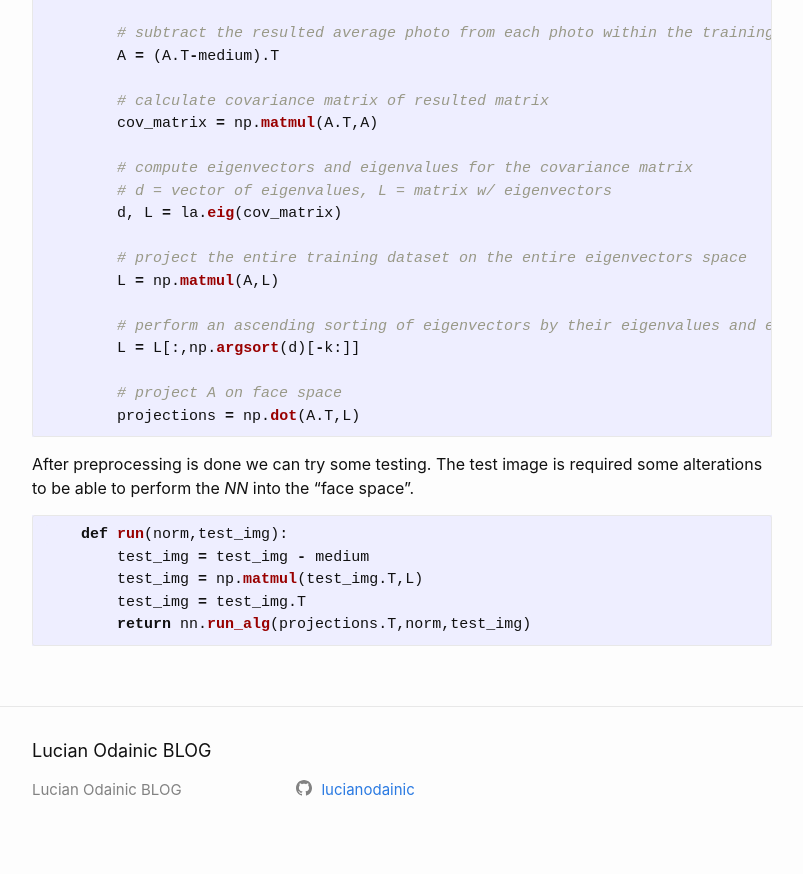
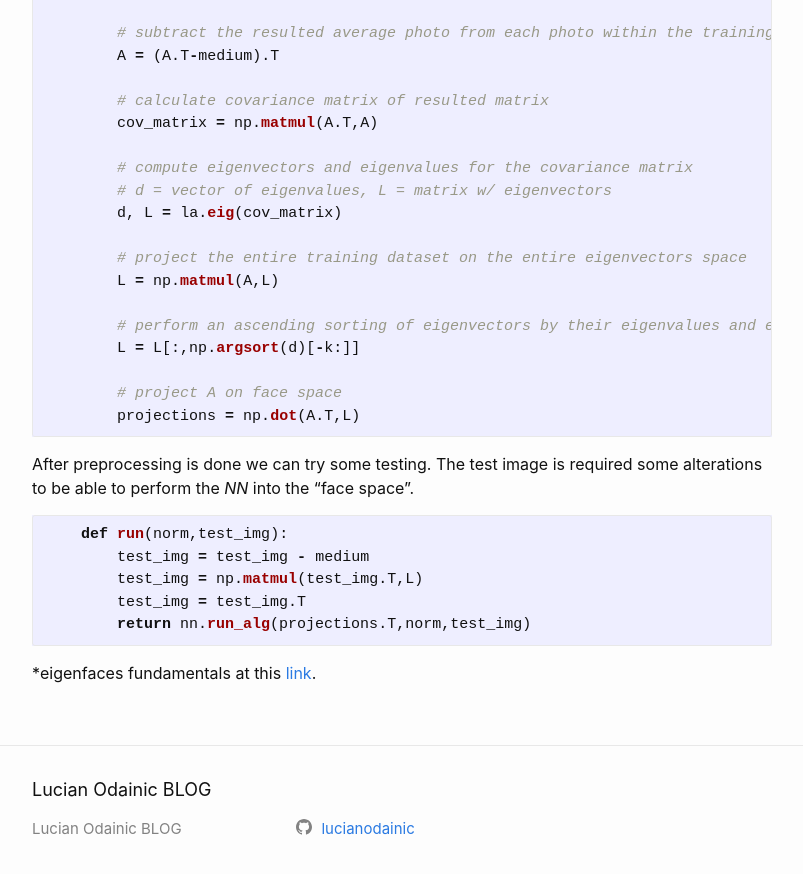
Before and after one commit to lucianodainic/lucianodainic.github.io, a Jekyll site: the page built from _posts/2022-06-20-face-recognition-algorithms-comparison-analysis.markdown, in a window 1280 px wide and 900 px high, scrolled down 2101 px. Shown: the top 874 px of the window, without its empty margins (238-1041 px from the left). Built offline with Jekyll 4.4.1, drawn with Linux system fonts in a browser that asks for light colours.

Commit message:
Add eigenfaces

```diff
--- a/_posts/2022-06-20-face-recognition-algorithms-comparison-analysis.markdown
+++ b/_posts/2022-06-20-face-recognition-algorithms-comparison-analysis.markdown
@@ -102,3 +102,5 @@ After preprocessing is done we can try some testing. The test image is required
         test_img = test_img.T
         return nn.run_alg(projections.T,norm,test_img)
 ~~~
+
+*eigenfaces fundamentals at this [link](https://www.cin.ufpe.br/~rps/Artigos/Face%20Recognition%20Using%20Eigenfaces.pdf).
```
